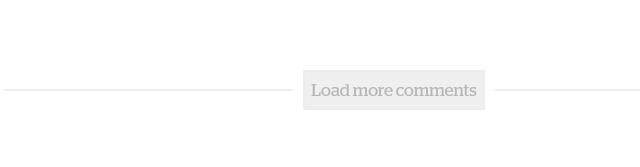
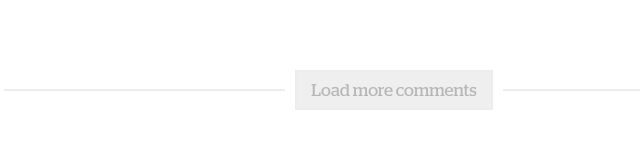
Before and after one commit to rec25/htmtwbjke, a website: page src/components/pages/index.html in a window 1280 px wide. Shown: the part 2129-2296 px from the top of the page, 246-886 px from the left. Drawn offline with nearby package versions, Linux system fonts and the light colour scheme; files that its build step writes are made by us from their sources; files whose address does not match are found by name.

Commit message:
Update buttons styles

```diff
--- a/src/assets/styles/partials/_comments.scss
+++ b/src/assets/styles/partials/_comments.scss
@@ -91,6 +91,8 @@ textarea.comment__value {
   border: none;
   border-radius: $border-radius;
   background-color: $color-buttercup;
+
+  cursor: pointer;
 }
 
 .comment__wrapper {
@@ -179,7 +181,8 @@ textarea.comment__value {
     position: relative;
 
     margin: 0 auto;
-    width: 182px;
+    padding: 5px 14px;
+    max-width: 200px;
     height: 40px;
 
     align-items: center;
```
